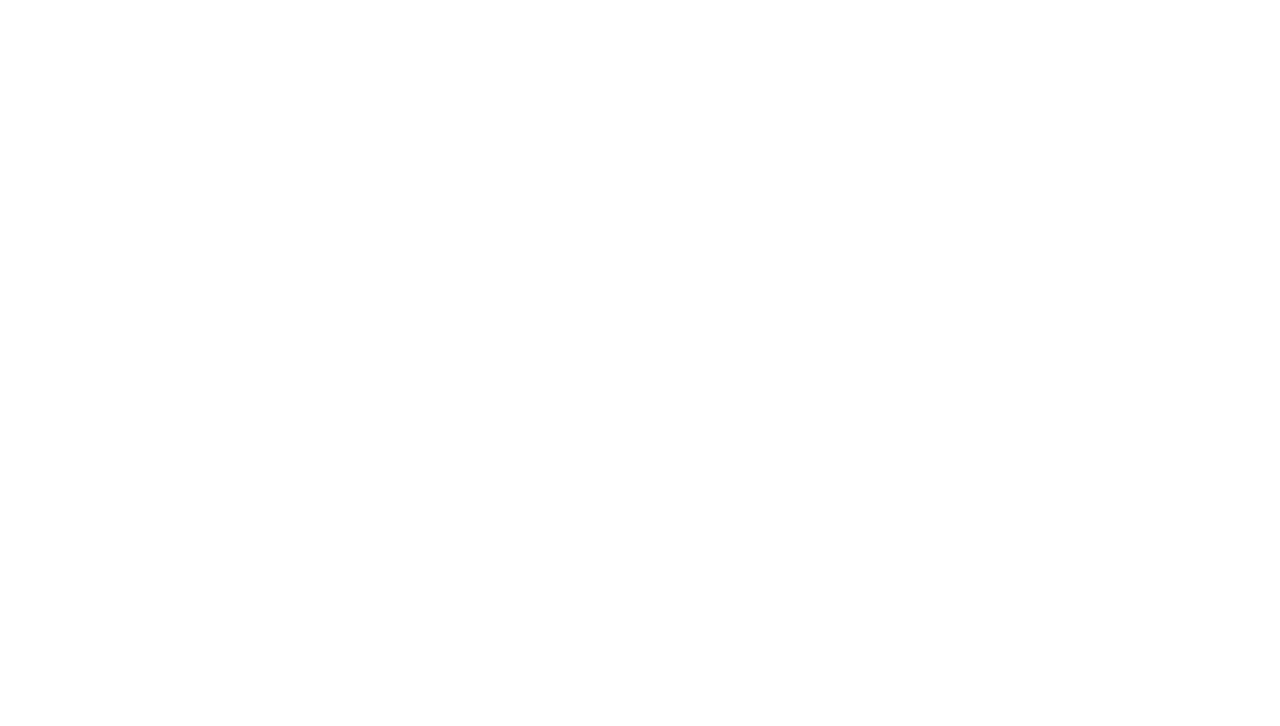
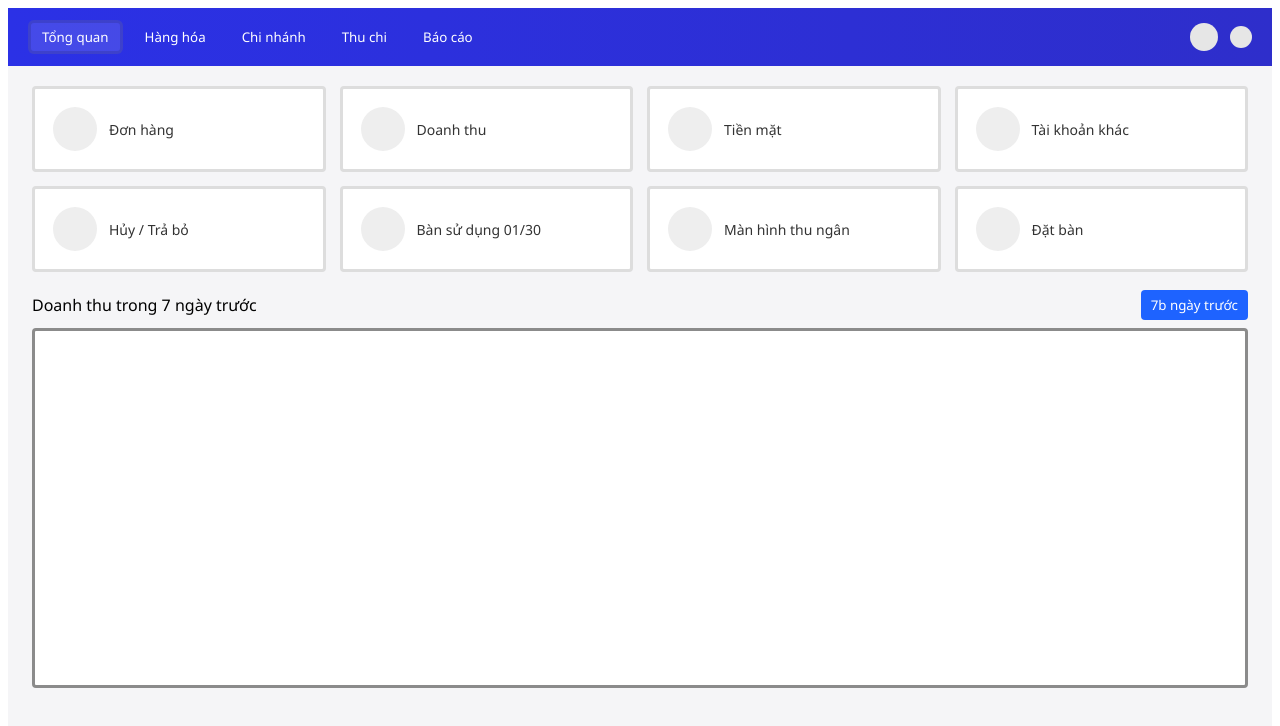
Before and after one commit to luongtiensinh/website_coffee, a React (Vite) app: page /admin in a window 1280 px wide. Before the commit this address had no page. Shown: the top 726 px of the page. Built offline with nearby package versions, Linux system fonts and the light colour scheme.

Commit message:
tao gaio dien fronend admin

```diff
--- a/src/App.jsx
+++ b/src/App.jsx
@@ -4,6 +4,7 @@ import Login from "./pages/Login";
 import Register from "./pages/Register";
 import Home from "./pages/Home";
 import Demo from "./pages/Demo";
+import Admin from "./pages/Admin";
 
 function App() {
   return (
@@ -15,6 +16,7 @@ function App() {
         <Route path="/register" element={<Register />} />
         <Route path="/home" element={<Home />} /> {/*  trang home */}
         <Route path="/demo" element={<Demo />} /> {/*  trang demo */}
+        <Route path="/admin" element={<Admin />} /> {/* trang quản trị */}
       </Routes>
     </Router>
   );
--- /dev/null
+++ b/src/pages/Admin.css
@@ -0,0 +1,87 @@
+:root{
+  --blue:#2b31e6;
+  --soft-blue:#2e4cff;
+}
+
+.admin-root{
+  font-family: Arial, Helvetica, sans-serif;
+  background:#f5f5f7;
+  min-height:100vh;
+}
+
+.admin-header .admin-topbar{
+  background: linear-gradient(90deg,var(--blue),#2e2ecb);
+  padding:12px 20px;
+  color:white;
+  display:flex;
+  justify-content:space-between;
+  align-items:center;
+}
+
+.nav-buttons{display:flex;gap:8px}
+.nav-btn{background:transparent;border:none;color:white;padding:8px 14px;border-radius:6px;cursor:pointer}
+.nav-btn.active{background:rgba(255,255,255,0.12);box-shadow:0 0 0 3px rgba(0,0,0,0.12) inset}
+
+.header-icons{display:flex;gap:12px;align-items:center}
+.circle{width:28px;height:28px;border-radius:50%;background:#e6e6e6}
+.icon.small{width:22px;height:22px}
+
+.admin-main{padding:20px 24px}
+.metrics-grid{
+  display:grid;
+  grid-template-columns:repeat(4,1fr);
+  gap:14px;
+  margin-bottom:18px;
+}
+.metric-card{
+  background:white;border:3px solid #ddd;padding:18px;display:flex;align-items:center;gap:12px;border-radius:4px;
+}
+.metric-icon{width:44px;height:44px;border-radius:50%;background:#eee}
+.metric-label{font-size:14px;color:#333}
+
+.chart-area{background:transparent}
+.chart-header{display:flex;justify-content:space-between;align-items:center;margin-bottom:8px}
+.small-blue{background:#1e63ff;color:white;border:none;padding:6px 10px;border-radius:4px}
+.chart-box{background:white;border:3px solid #8b8b8b;height:360px;border-radius:4px}
+
+@media (max-width:900px){
+  .metrics-grid{grid-template-columns:repeat(2,1fr)}
+}
+
+/* Report view styles */
+.report-container{padding:24px 12px}
+.report-card{max-width:640px;margin:0 auto;background:white;padding:28px;border-radius:2px}
+.report-card h2{text-align:center;margin:0 0 8px}
+.report-time{text-align:center;color:#333;margin-bottom:12px}
+.report-table-wrap{padding:12px}
+.report-table{width:100%;border-collapse:collapse;border:3px solid #8b8b8b}
+.report-table th,.report-table td{border:1px solid #999;padding:8px;font-size:13px}
+.report-table thead th{background:#efefef}
+.report-table td.right{text-align:right;padding-right:12px}
+.report-table tr.spacer td{border:none;height:18px}
+.report-table tr.total td{font-weight:700}
+
+.report-footer{display:flex;align-items:center;justify-content:space-between;gap:12px;max-width:1100px;margin:18px auto 0;padding:18px;background:#f4eaea}
+.report-footer .btn{padding:12px 18px;border-radius:6px;border:3px solid #222;cursor:pointer}
+.btn-red{background:#f44336;color:white}
+.btn-white{background:white}
+.btn-yellow{background:#ffea3d}
+.footer-controls{display:flex;gap:18px;align-items:center}
+
+/* Finance view styles */
+.finance-root{display:flex;gap:18px;padding:18px}
+.finance-sidebar{width:220px;background:#eee;padding:16px;border-radius:4px}
+.finance-sidebar h4{margin:4px 0 12px}
+.filter-list{display:flex;flex-direction:column;gap:12px}
+.filter-btn{padding:10px;background:white;border:1px solid #ccc;border-radius:4px;cursor:pointer}
+.finance-content{flex:1}
+.summary-row{display:flex;gap:18px;padding:12px}
+.summary-card{flex:1;background:#36a3ff;color:white;padding:18px;border-radius:6px;text-align:center;font-weight:600}
+.finance-body{margin-top:18px;background:white;min-height:320px;border:2px solid #ddd;border-radius:6px}
+
+@media (max-width:900px){
+  .finance-root{flex-direction:column}
+  .finance-sidebar{width:100%}
+  .summary-row{flex-direction:row;flex-wrap:wrap}
+  .summary-card{flex:1 1 48%}
+}
--- /dev/null
+++ b/src/pages/Admin.jsx
@@ -0,0 +1,37 @@
+import React, { useState } from "react";
+import "./Admin.css";
+
+import Header from "./admin/Header";
+import Metrics from "./admin/Metrics";
+import ChartArea from "./admin/ChartArea";
+import ReportView from "./admin/ReportView";
+import ReportFooter from "./admin/ReportFooter";
+import Finance from "./admin/Finance";
+
+export default function Admin() {
+  const [tab, setTab] = useState('overview');
+
+  return (
+    <div className="admin-root">
+      <Header tab={tab} setTab={setTab} />
+
+      <main className="admin-main">
+        {tab === 'finance' && <Finance />}
+
+        {tab !== 'reports' && tab !== 'finance' && (
+          <>
+            <Metrics />
+            <ChartArea />
+          </>
+        )}
+
+        {tab === 'reports' && (
+          <>
+            <ReportView />
+            <ReportFooter />
+          </>
+        )}
+      </main>
+    </div>
+  );
+}
--- /dev/null
+++ b/src/pages/admin/ChartArea.jsx
@@ -0,0 +1,13 @@
+import React from 'react';
+
+export default function ChartArea() {
+  return (
+    <section className="chart-area">
+      <div className="chart-header">
+        <div>Doanh thu trong 7 ngày trước</div>
+        <button className="small-blue">7b ngày trước</button>
+      </div>
+      <div className="chart-box">{/* Chart placeholder */}</div>
+    </section>
+  );
+}
--- /dev/null
+++ b/src/pages/admin/Finance.jsx
@@ -0,0 +1,28 @@
+import React from 'react';
+
+export default function Finance() {
+  return (
+    <div className="finance-root">
+      <aside className="finance-sidebar">
+        <h4>Lọc theo tài khoản</h4>
+        <div className="filter-list">
+          <button className="filter-btn">Tiền mặt</button>
+          <button className="filter-btn">Chuyển khoản</button>
+          <button className="filter-btn">Tất cả</button>
+        </div>
+      </aside>
+
+      <section className="finance-content">
+        <div className="summary-row">
+          <div className="summary-card">Tổng doanh thu</div>
+          <div className="summary-card">Tổng chi</div>
+          <div className="summary-card">Chi phí</div>
+        </div>
+
+        <div className="finance-body">
+          {/* Placeholder area for lists/charts/table */}
+        </div>
+      </section>
+    </div>
+  );
+}
--- /dev/null
+++ b/src/pages/admin/Header.jsx
@@ -0,0 +1,33 @@
+import React from 'react';
+
+export default function Header({ tab, setTab }) {
+  const navs = [
+    { id: 'overview', label: 'Tổng quan' },
+    { id: 'goods', label: 'Hàng hóa' },
+    { id: 'branch', label: 'Chi nhánh' },
+    { id: 'finance', label: 'Thu chi' },
+    { id: 'reports', label: 'Báo cáo' },
+  ];
+
+  return (
+    <header className="admin-header">
+      <div className="admin-topbar">
+        <nav className="nav-buttons">
+          {navs.map(n => (
+            <button
+              key={n.id}
+              className={`nav-btn ${tab === n.id ? 'active' : ''}`}
+              onClick={() => setTab(n.id)}
+            >
+              {n.label}
+            </button>
+          ))}
+        </nav>
+        <div className="header-icons">
+          <div className="circle icon"></div>
+          <div className="circle icon small"></div>
+        </div>
+      </div>
+    </header>
+  );
+}
--- /dev/null
+++ b/src/pages/admin/Metrics.jsx
@@ -0,0 +1,19 @@
+import React from 'react';
+
+export default function Metrics() {
+  const items = [
+    'Đơn hàng', 'Doanh thu', 'Tiền mặt', 'Tài khoản khác',
+    'Hủy / Trả bỏ', 'Bàn sử dụng 01/30', 'Màn hình thu ngân', 'Đặt bàn'
+  ];
+
+  return (
+    <section className="metrics-grid">
+      {items.map((label, i) => (
+        <div className="metric-card" key={i}>
+          <div className="metric-icon" />
+          <div className="metric-label">{label}</div>
+        </div>
+      ))}
+    </section>
+  );
+}
--- /dev/null
+++ b/src/pages/admin/ReportFooter.jsx
@@ -0,0 +1,16 @@
+import React from 'react';
+
+export default function ReportFooter() {
+  return (
+    <div className="report-footer">
+      <button className="btn btn-red">Thoát</button>
+      <div className="footer-controls">
+        <button className="btn btn-white">Hôm nay</button>
+        <button className="btn btn-white">Hôm qua</button>
+        <button className="btn btn-white">7 ngày trước</button>
+        <button className="btn btn-white">Lựa chọn khác</button>
+      </div>
+      <button className="btn btn-yellow">In</button>
+    </div>
+  );
+}
--- /dev/null
+++ b/src/pages/admin/ReportView.jsx
@@ -0,0 +1,37 @@
+import React from 'react';
+
+export default function ReportView() {
+  const now = new Date();
+  const date = now.toLocaleDateString();
+  const time = now.toLocaleTimeString([], { hour: '2-digit', minute: '2-digit' });
+
+  return (
+    <div className="report-container">
+      <div className="report-card">
+        <h2>Tổng kết cuối ngày</h2>
+        <div className="report-time">Thời gian : {time} , Ngày {date}</div>
+
+        <div className="report-table-wrap">
+          <table className="report-table">
+            <thead>
+              <tr>
+                <th>Tổng kết</th>
+                <th>Số tiền</th>
+              </tr>
+            </thead>
+            <tbody>
+              <tr><td>Số đơn</td><td className="right">1</td></tr>
+              <tr><td>Chiết khấu</td><td className="right">0</td></tr>
+              <tr><td>Tổng doanh thu</td><td className="right">60000</td></tr>
+              <tr><td>Phương thức thanh toán</td><td></td></tr>
+              <tr><td>Tiền mặt</td><td className="right">0</td></tr>
+              <tr><td>chuyển khoản</td><td className="right">60000</td></tr>
+              <tr className="spacer"><td></td><td></td></tr>
+              <tr className="total"><td>Thực Thu</td><td className="right">60000</td></tr>
+            </tbody>
+          </table>
+        </div>
+      </div>
+    </div>
+  );
+}
```
